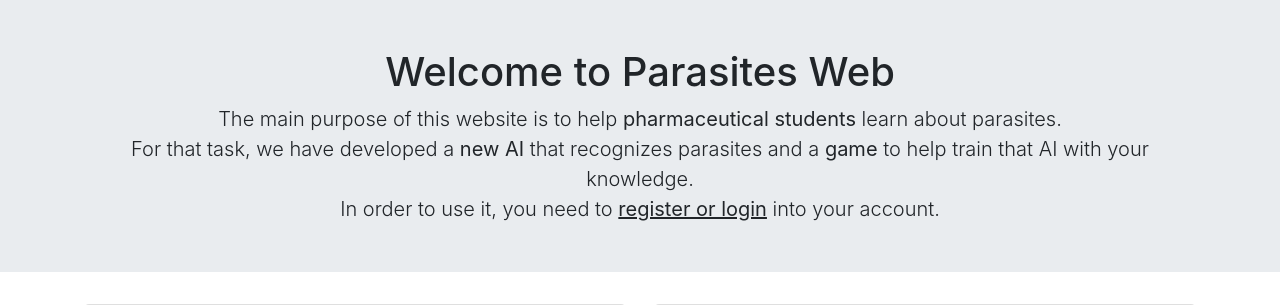
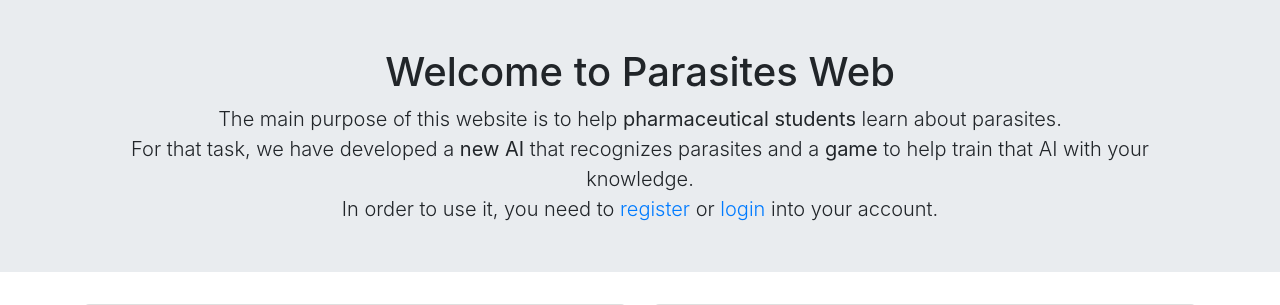
Before and after one commit to JVini98/ceu-parasite-web, a Django app: page / in a window 1280 px wide. Shown: the part 56-361 px from the top of the page. Run offline with Django 4.2, Linux system fonts and the light colour scheme; parts of the project's set-up code (start-up, migrations or seed data) failed here and were passed over; some libraries are stand-ins or nearby versions.

Commit message:
Link added to home

```diff
--- a/parasite_web/home/templates/home.html
+++ b/parasite_web/home/templates/home.html
@@ -59,7 +59,7 @@
 			<h1 class="display-5">Welcome to Parasites Web</h1>
 			<p class="lead mb-0">The main purpose of this website is to help <b>pharmaceutical students</b> learn about parasites.</p>
 			<p class="lead mb-0">For that task, we have developed a <b>new AI</b> that recognizes parasites and a <b>game</b> to help train that AI with your knowledge.</p>
-			<p class="lead mb-0">In order to use it, you need to <b><u>register or login</u></b> into your account.</p>
+			<p class="lead mb-0">In order to use it, you need to <a href='/users/register' class="link">register</a> or <a href='/users/' class="link">login</a> into your account.</p>
 			</div>
 		</div>
 		<!-- Content -->
```
